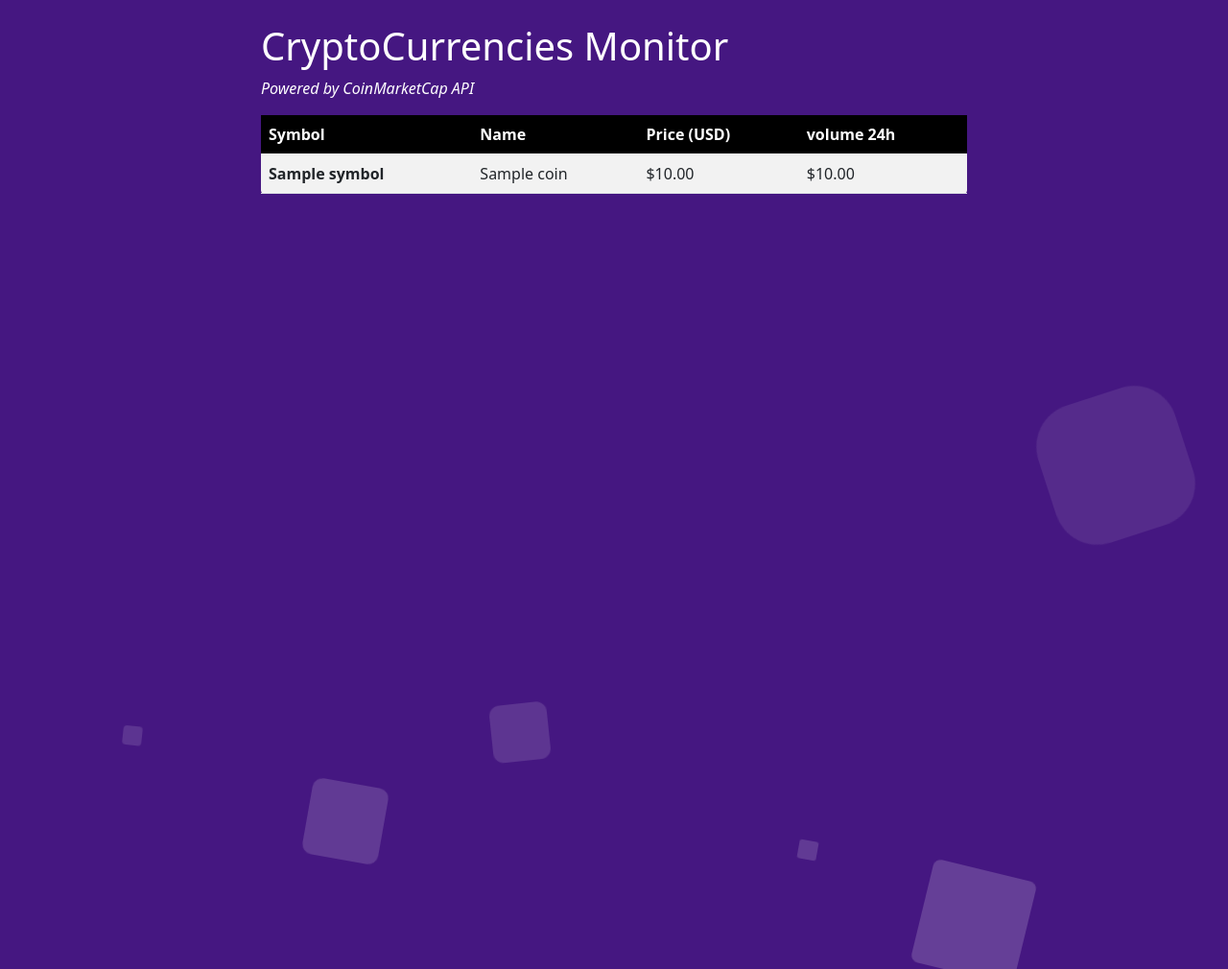
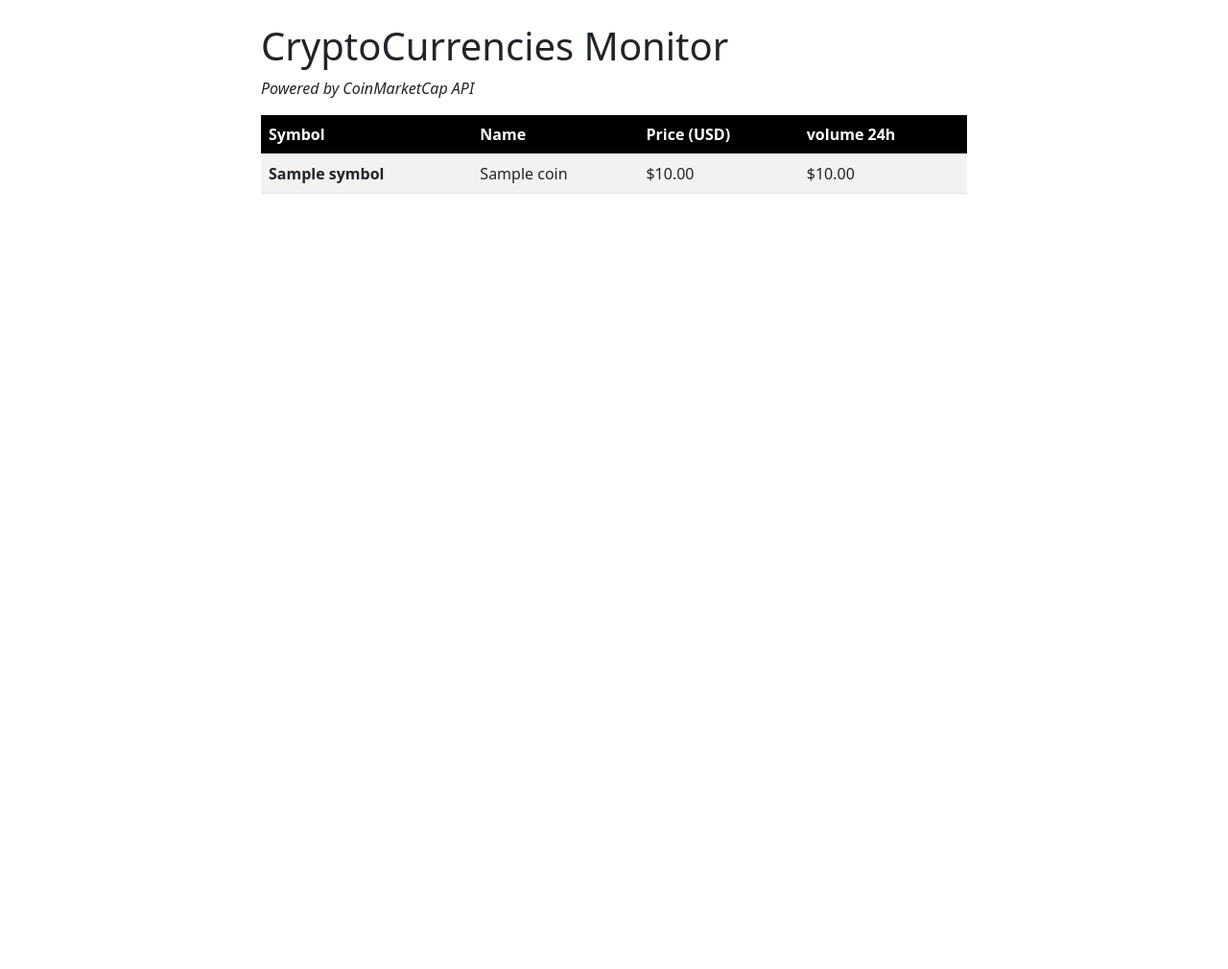
Before and after one commit to leodhb/cryptocurrencies-monitor, a FastAPI app: template templates/index.html in a window 1280 px wide. Shown: the whole page at 96% size. Run offline with FastAPI, Linux system fonts and the light colour scheme; the template is opened without the code that fills it: most values are stand-ins (such as "Sample title", 1, 10 or a date in 2020).

Commit message:
Removing animated background

```diff
--- a/static/css/styles.css
+++ b/static/css/styles.css
@@ -6,131 +6,3 @@ thead {
 table {
   background-color: white;
 }
-
-h1,
-p {
-  color: white;
-}
-.container {
-  width: 100%;
-  position: absolute;
-  margin: 0 auto;
-  left: 0;
-  right: 0;
-}
-
-.area {
-  background: #451781;
-  background: -webkit-linear-gradient(to left, #8f94fb, #4e54c8);
-  width: 100%;
-  height: 100vh;
-}
-
-.circles {
-  position: absolute;
-  top: 0;
-  left: 0;
-  width: 100%;
-  height: 100%;
-  overflow: hidden;
-}
-
-.circles li {
-  position: absolute;
-  display: block;
-  list-style: none;
-  width: 20px;
-  height: 20px;
-  background: rgba(255, 255, 255, 0.2);
-  animation: animate 25s linear infinite;
-  bottom: -150px;
-}
-
-.circles li:nth-child(1) {
-  left: 25%;
-  width: 80px;
-  height: 80px;
-  animation-delay: 0s;
-}
-
-.circles li:nth-child(2) {
-  left: 10%;
-  width: 20px;
-  height: 20px;
-  animation-delay: 2s;
-  animation-duration: 12s;
-}
-
-.circles li:nth-child(3) {
-  left: 70%;
-  width: 20px;
-  height: 20px;
-  animation-delay: 4s;
-}
-
-.circles li:nth-child(4) {
-  left: 40%;
-  width: 60px;
-  height: 60px;
-  animation-delay: 0s;
-  animation-duration: 18s;
-}
-
-.circles li:nth-child(5) {
-  left: 65%;
-  width: 20px;
-  height: 20px;
-  animation-delay: 0s;
-}
-
-.circles li:nth-child(6) {
-  left: 75%;
-  width: 110px;
-  height: 110px;
-  animation-delay: 3s;
-}
-
-.circles li:nth-child(7) {
-  left: 35%;
-  width: 150px;
-  height: 150px;
-  animation-delay: 7s;
-}
-
-.circles li:nth-child(8) {
-  left: 50%;
-  width: 25px;
-  height: 25px;
-  animation-delay: 15s;
-  animation-duration: 45s;
-}
-
-.circles li:nth-child(9) {
-  left: 20%;
-  width: 15px;
-  height: 15px;
-  animation-delay: 2s;
-  animation-duration: 35s;
-}
-
-.circles li:nth-child(10) {
-  left: 85%;
-  width: 150px;
-  height: 150px;
-  animation-delay: 0s;
-  animation-duration: 11s;
-}
-
-@keyframes animate {
-  0% {
-    transform: translateY(0) rotate(0deg);
-    opacity: 1;
-    border-radius: 0;
-  }
-
-  100% {
-    transform: translateY(-1000px) rotate(720deg);
-    opacity: 0;
-    border-radius: 50%;
-  }
-}
--- a/templates/index.html
+++ b/templates/index.html
@@ -43,19 +43,5 @@
             </div>
         </div>
     </div>
-    <div class="area" >
-      <ul class="circles">
-          <li></li>
-          <li></li>
-          <li></li>
-          <li></li>
-          <li></li>
-          <li></li>
-          <li></li>
-          <li></li>
-          <li></li>
-          <li></li>
-      </ul>
-    </div>
   </body>
 </html>
```
